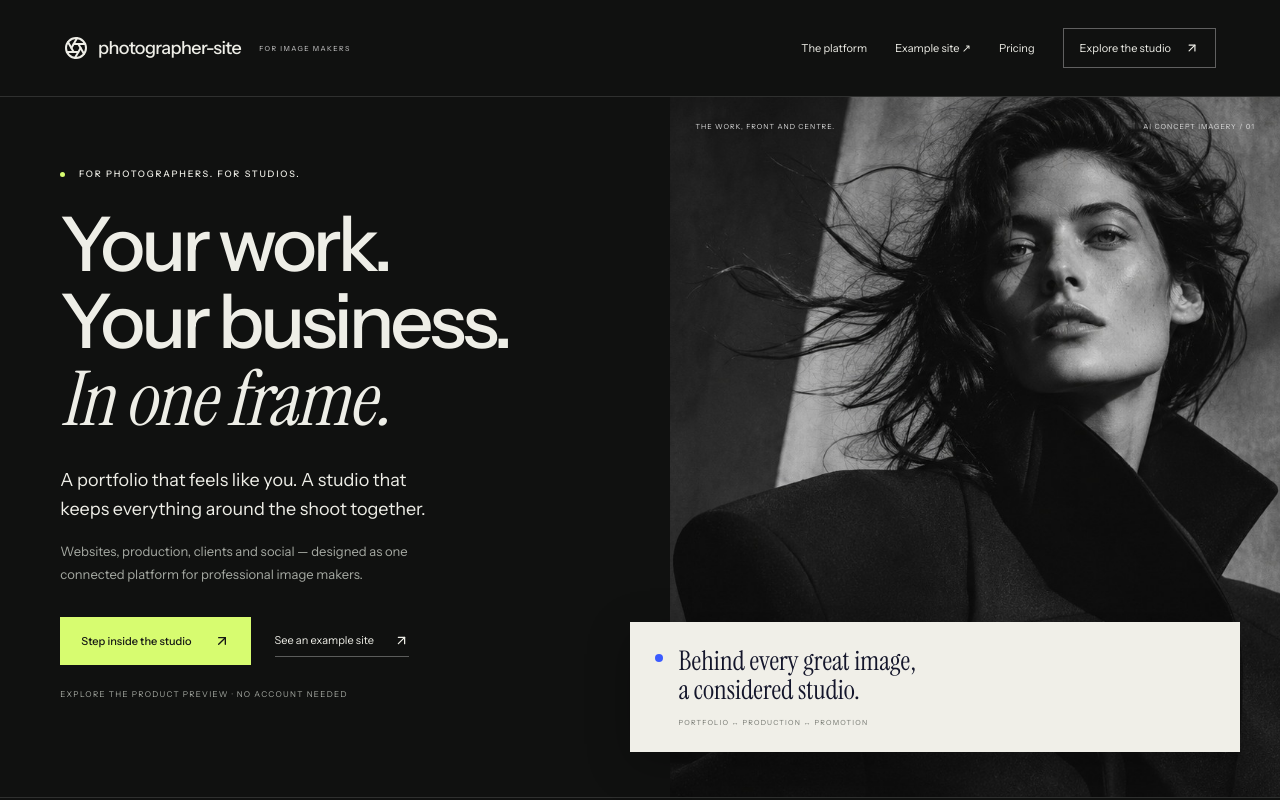
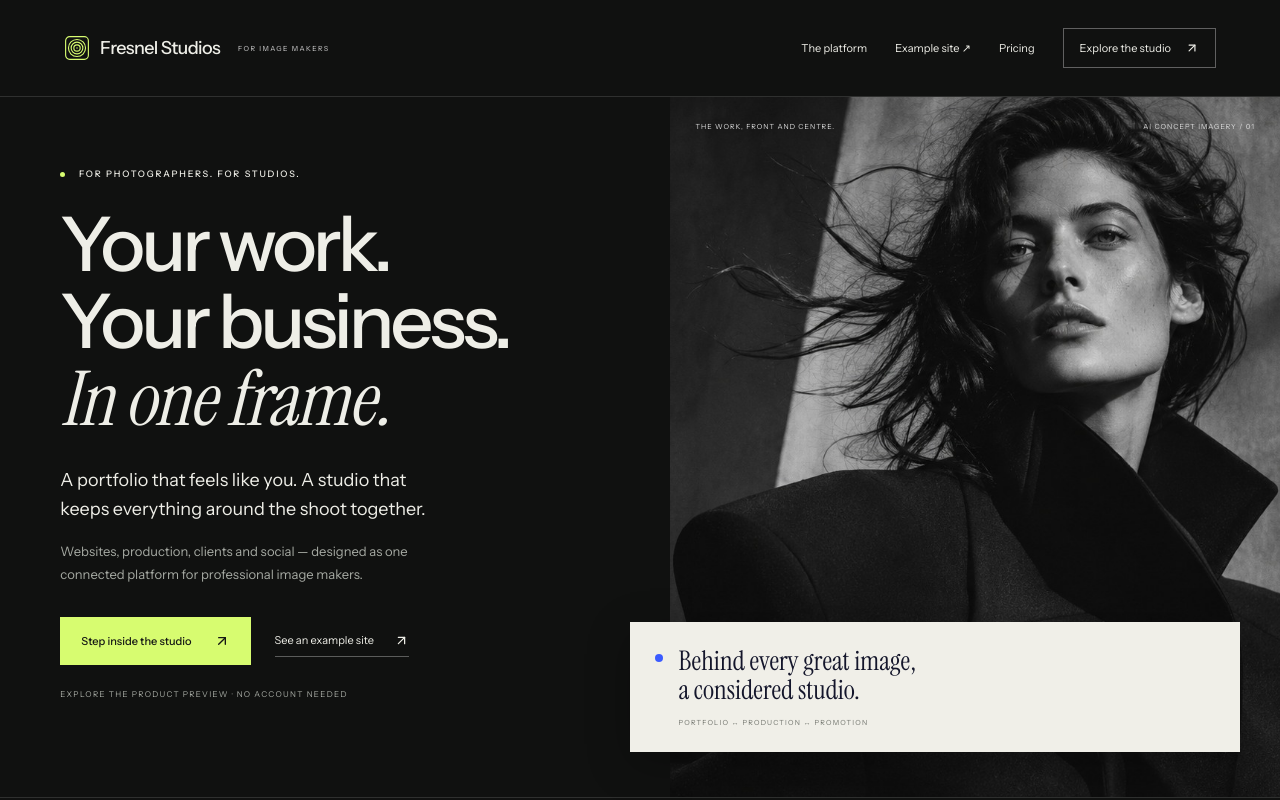
Before and after one commit to JUSTINAPP/photographer-site, a Next.js app: page / in a window 1280 px wide. Shown: the top 800 px of the page. Built offline with nearby package versions, Linux system fonts and the light colour scheme.

Commit message:
Rebrand photographer platform as Fresnel Studios

```diff
--- a/src/app/layout.tsx
+++ b/src/app/layout.tsx
@@ -1,4 +1,4 @@
 import type {Metadata} from 'next';
 import './globals.css';
-export const metadata:Metadata={title:'photographer-site — Your work. Your business. One studio.',description:'Portfolio websites, shoot production, client management and social scheduling for photographers and studios. Explore the product preview.',robots:{index:false,follow:false}};
+export const metadata:Metadata={title:'Fresnel Studios — Your work. Your business. One studio.',description:'Portfolio websites, shoot production, client management and social scheduling for photographers and studios. Explore the product preview.',robots:{index:false,follow:false}};
 export default function Layout({children}:{children:React.ReactNode}){return <html lang="en"><body>{children}</body></html>}
--- a/src/app/login/page.tsx
+++ b/src/app/login/page.tsx
@@ -1,2 +1,3 @@
+import FresnelMark from '@/components/FresnelMark';
 import Link from 'next/link';import LoginForm from '@/components/LoginForm';
-export default async function Login({searchParams}:{searchParams:Promise<{error?:string}>}){const {error}=await searchParams;return <main className="login-page"><div className="login-photo"><img src="/images/fashion.jpg" alt="AI-generated editorial concept"/><Link href="/" className="wordmark">photographer-site<span>THE CREATIVE WORKSPACE</span></Link><h1>Make room<br/>for your vision.</h1><span className="micro">AI CONCEPT IMAGERY</span></div><div className="login-content"><p className="eyebrow">WELCOME TO THE STUDIO</p><h2>Back to the work.</h2><p>Your portfolio, your projects, your next frame.</p>{error&&<p role="alert">Your sign-in link could not be completed. Please request a new link.</p>}<Link className="primary-button" href="/demo" style={{marginTop:25}}>Open studio preview ↗</Link><p>No password or email link needed to review the studio.</p><details className="account-signin"><summary>Sign in to a private account</summary><LoginForm/></details><Link className="tour-link" href="/">← Back to the portfolio</Link></div></main>}
+export default async function Login({searchParams}:{searchParams:Promise<{error?:string}>}){const {error}=await searchParams;return <main className="login-page"><div className="login-photo"><img src="/images/fashion.jpg" alt="AI-generated editorial concept"/><Link href="/" className="wordmark"><FresnelMark/>Fresnel Studios<span>THE CREATIVE WORKSPACE</span></Link><h1>Make room<br/>for your vision.</h1><span className="micro">AI CONCEPT IMAGERY</span></div><div className="login-content"><p className="eyebrow">WELCOME TO THE STUDIO</p><h2>Back to the work.</h2><p>Your portfolio, your projects, your next frame.</p>{error&&<p role="alert">Your sign-in link could not be completed. Please request a new link.</p>}<Link className="primary-button" href="/demo" style={{marginTop:25}}>Open studio preview ↗</Link><p>No password or email link needed to review the studio.</p><details className="account-signin"><summary>Sign in to a private account</summary><LoginForm/></details><Link className="tour-link" href="/">← Back to the portfolio</Link></div></main>}
--- a/src/app/pricing/page.tsx
+++ b/src/app/pricing/page.tsx
@@ -1,3 +1,3 @@
 import Link from 'next/link';import {MarketingHeader,MarketingFooter} from '@/components/MarketingChrome';import PricingPlans from '@/components/PricingPlans';
-export const metadata={title:'Proposed plans & pricing — photographer-site'};
+export const metadata={title:'Proposed plans & pricing — Fresnel Studios'};
 export default function Pricing(){return <div className="marketing"><MarketingHeader/><main><section className="mk-section mk-pricing-page"><p className="mk-kicker">PROPOSED LAUNCH PRICING</p><h1>A considered platform.<br/><em>A plan for your practice.</em></h1><p className="mk-pricing-intro">For independent photographers, close-knit teams and established studios. The plans below describe the intended launch offering; you can explore the preview today without subscribing.</p><PricingPlans/></section><section className="mk-section mk-plan-details"><h2>One direction. A connected studio.</h2><div><article><h3>Available to explore</h3><p>Example portfolio, studio tour, interactive workflow concepts and website-import demonstration. Authenticated project imports and publication require the Supabase connection.</p></article><article><h3>Planned for launch</h3><p>Website editing, social publishing, proposals and invoices, production planning, crew, kit, client approvals, media delivery and newsletters. Plan allowances will be finalised before subscriptions open.</p></article><article><h3>No checkout yet</h3><p>These are proposed prices, not a subscription offer. There are no payment forms or charges in this preview. Storage and video costs will be confirmed before launch.</p></article></div><Link className="mk-button" href="/demo">Explore the studio preview ↗</Link></section></main><MarketingFooter/></div>}
--- a/src/app/projects/[id]/page.tsx
+++ b/src/app/projects/[id]/page.tsx
@@ -1,4 +1,4 @@
 import Link from 'next/link';import {notFound} from 'next/navigation';import {database,configured} from '@/lib/supabase';
-export default async function Project({params}:{params:Promise<{id:string}>}){const {id}=await params;const concepts:Record<string,{title:string;image_url:string;category:string}>={form:{title:'Studies in form',image_url:'/images/fashion.jpg',category:'Fashion'},sailing:{title:'Drawn to the sea',image_url:'/images/sailing.jpg',category:'Sailing'},lifestyle:{title:'Summer, unhurried',image_url:'/images/lifestyle.jpg',category:'Lifestyle'}};const concept=Object.hasOwn(concepts,id);let project={...(concept?concepts[id]:{title:'',image_url:'',category:''}),description:'An original AI-generated visual study for the photographer-site design preview. These images are not photographs by David Mandelberg.'};
+export default async function Project({params}:{params:Promise<{id:string}>}){const {id}=await params;const concepts:Record<string,{title:string;image_url:string;category:string}>={form:{title:'Studies in form',image_url:'/images/fashion.jpg',category:'Fashion'},sailing:{title:'Drawn to the sea',image_url:'/images/sailing.jpg',category:'Sailing'},lifestyle:{title:'Summer, unhurried',image_url:'/images/lifestyle.jpg',category:'Lifestyle'}};const concept=Object.hasOwn(concepts,id);let project={...(concept?concepts[id]:{title:'',image_url:'',category:''}),description:'An original AI-generated visual study for the Fresnel Studios design preview. These images are not photographs by David Mandelberg.'};
  if(!concept){if(!configured())notFound();const db=await database();const {data}=await db.from('projects').select('title,description,image_url,category').eq('id',id).eq('published',true).single();if(!data)notFound();project=data;}
  return <main className="project-page"><Link className="wordmark" href="/examples/david-mandelberg">DAVID MANDELBERG<span>← BACK TO SELECTED WORK</span></Link><p className="micro">{project.category} / {concept?'AI CONCEPT':'SELECTED WORK'}</p><h1>{project.title}</h1>{project.image_url&&<img src={project.image_url} alt={project.title}/>}<p>{project.description}</p><Link className="text-link" href="/examples/david-mandelberg#contact">Start a conversation ↗</Link></main>}
--- a/src/app/studio/layout.tsx
+++ b/src/app/studio/layout.tsx
@@ -1,4 +1,4 @@
 import {redirect} from 'next/navigation';import {configured,database} from '@/lib/supabase';
 export const dynamic='force-dynamic';
-export const metadata={title:'Studio — photographer-site',robots:{index:false,follow:false}};
+export const metadata={title:'Studio — Fresnel Studios',robots:{index:false,follow:false}};
 export default async function StudioLayout({children}:{children:React.ReactNode}){if(!configured())redirect('/login');const db=await database();const {data:{user}}=await db.auth.getUser();if(!user)redirect('/login');return children;}
--- /dev/null
+++ b/src/components/FresnelMark.tsx
@@ -0,0 +1,11 @@
+export default function FresnelMark() {
+  return (
+    <svg aria-hidden="true" className="fresnel-mark" width="26" height="26" viewBox="0 0 32 32" fill="none" stroke="currentColor" strokeWidth="1.4">
+      <rect x="2" y="2" width="28" height="28" rx="5" />
+      <circle cx="16" cy="16" r="10.5" />
+      <circle cx="16" cy="16" r="7.2" />
+      <circle cx="16" cy="16" r="3.9" />
+      <circle cx="16" cy="16" r="0.85" fill="currentColor" stroke="none" />
+    </svg>
+  );
+}
--- a/src/components/Portfolio.tsx
+++ b/src/components/Portfolio.tsx
@@ -20,5 +20,5 @@ export default function Portfolio({projects=[]}:{projects?:PublicProject[]}){
  {([{id:'form',image:'fashion',title:'Studies in form',category:'Fashion'},{id:'sailing',image:'sailing',title:'Drawn to the sea',category:'Sailing'},{id:'lifestyle',image:'lifestyle',title:'Summer, unhurried',category:'Lifestyle'}]).map(p=><Link href={'/projects/'+p.id} className={'project-tile '+(p.category==='Sailing'?'fashion-tile':'')} key={p.id}><div className="project-photo"><img src={'/images/'+p.image+'.jpg'} alt={'AI-generated '+p.category.toLowerCase()+' concept'}/><span className="project-open"><ArrowUpRight/></span></div><div className="project-caption"><h3>{p.title}</h3><span>AI CONCEPT / {p.category.toUpperCase()}</span></div></Link>)}
  {projects.map(p=><Link href={'/projects/'+p.id} className="project-tile" key={p.id}><div className="project-photo">{p.image_url&&<img src={p.image_url} alt={p.title}/>}<span className="project-open"><ArrowUpRight/></span></div><div className="project-caption"><h3>{p.title}</h3><span>{p.category.toUpperCase()}</span></div></Link>)}</div></section>
  <section id="approach" className="approach"><p className="micro">THE POINT OF VIEW</p><div><h2>Presence.<br/>Instinct.<br/><em>Impact.</em></h2><p>A space for fashion, sailing and coastal life. Built to let the work speak, from the first frame to the final sequence.</p><span className="small-label">PORTFOLIO DESIGN STUDY FOR DAVID MANDELBERG</span><a href="https://www.davidmandelberg.com/" target="_blank" rel="noreferrer">Visit David’s original website <ArrowUpRight size={15}/></a></div></section>
- <section id="contact" className="contact-section"><p className="micro">THE NEXT FRAME STARTS WITH A CONVERSATION</p><a href="https://www.davidmandelberg.com/contact" target="_blank" rel="noreferrer">Let’s make<br/>something matter.<ArrowUpRight/></a><div className="contact-bottom"><span>DAVID MANDELBERG / CONCEPT PREVIEW</span><Link href="/demo">Explore the studio ↗</Link></div></section></main><footer className="public-footer"><span>photographer-site / PRIVATE DEVELOPMENT PREVIEW</span><span>AI concept photography. No client affiliations implied.</span></footer></div>
+ <section id="contact" className="contact-section"><p className="micro">THE NEXT FRAME STARTS WITH A CONVERSATION</p><a href="https://www.davidmandelberg.com/contact" target="_blank" rel="noreferrer">Let’s make<br/>something matter.<ArrowUpRight/></a><div className="contact-bottom"><span>DAVID MANDELBERG / CONCEPT PREVIEW</span><Link href="/demo">Explore the studio ↗</Link></div></section></main><footer className="public-footer"><span>Fresnel Studios / PRIVATE DEVELOPMENT PREVIEW</span><span>AI concept photography. No client affiliations implied.</span></footer></div>
 }
```
Also changed, not shown: src/components/MarketingChrome.tsx (+4 -3 lines), src/components/StudioShell.tsx (+2 -1 lines), src/app/globals.css, src/app/icon.svg (added).
